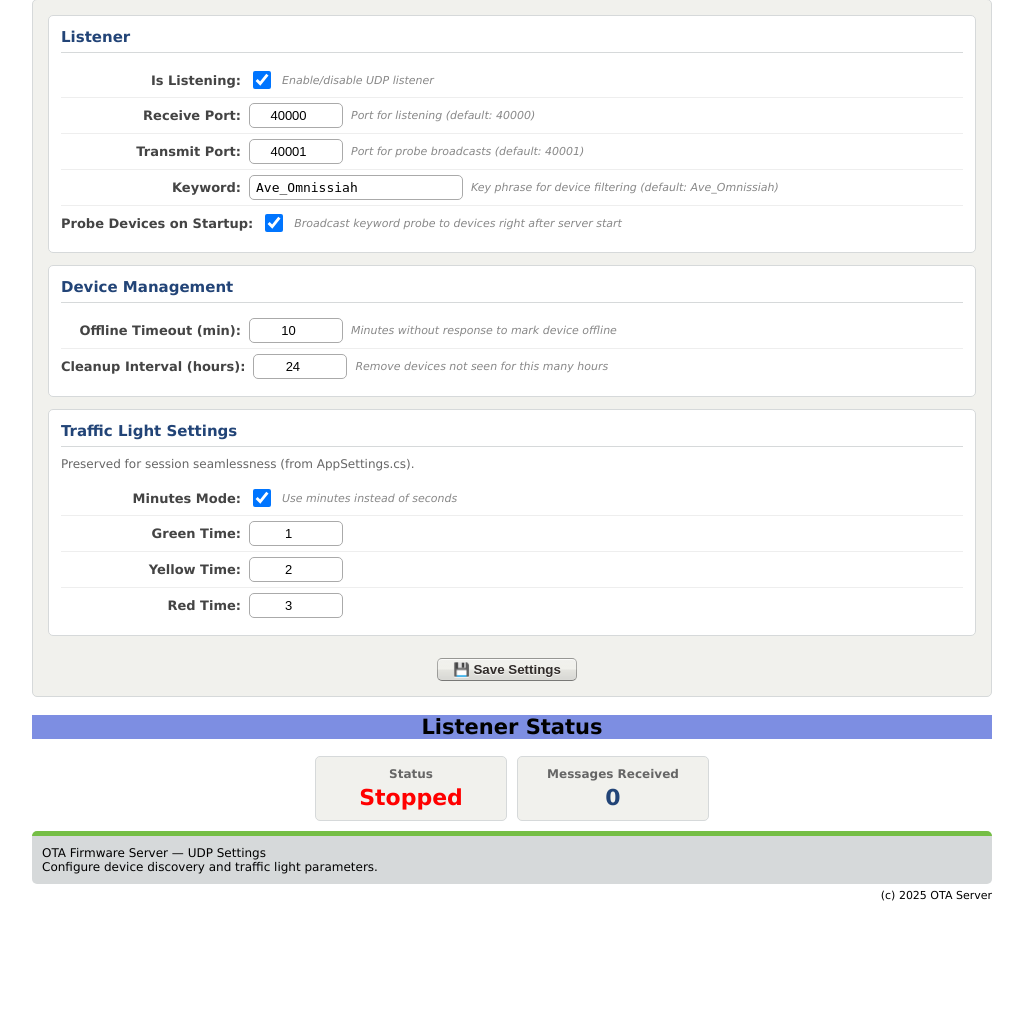
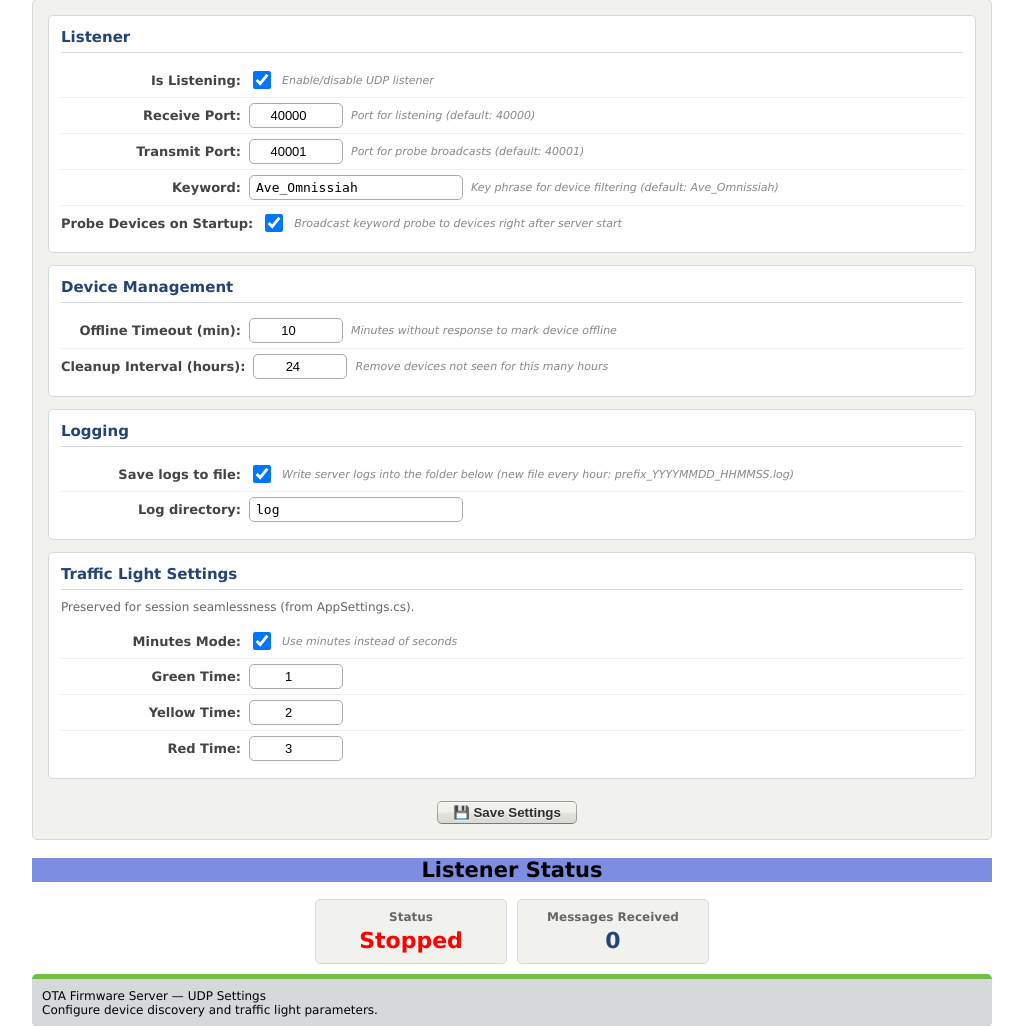
Before and after one commit to Arcanum753/otasyncer-server, a Flask app: page /udp-settings in a window 1280 px wide. Shown: the part 260-1286 px from the top of the page, without its empty margins (128-1151 px from the left). Before the commit the page ends 1161 px from the top, so only its background shows below. Run offline with Flask 3, Linux system fonts and the light colour scheme.

Commit message:
feat(logging): почасовая запись логов сервера в файл
- класс HourlyFileTee: tee stdout/stderr одновременно в консоль и в файл
  с почасовой ротацией (<prefix>_YYYYMMDD_HHMMSS.log)
- секция logging (enabled, directory) в DEFAULT_CONFIG и config.json
- применение настроек на старте и при сохранении; переключение без рестарта
- поля Logging на странице /udp-settings, чтение/запись через /api/udp/config
- папка log/ добавлена в .gitignore

```diff
--- a/app.py
+++ b/app.py
@@ -58,6 +58,10 @@ DEFAULT_CONFIG = {
         "green_time": 1,
         "yellow_time": 2,
         "red_time": 3
+    },
+    "logging": {
+        "enabled": True,
+        "directory": "log"
     }
 }
 
@@ -100,6 +104,125 @@ class _WerkzeugLogFilter(logging.Filter):
         return True
 
 logging.getLogger("werkzeug").addFilter(_WerkzeugLogFilter())
+
+
+# ============================================================
+# Файловые логи с почасовой ротацией
+# ============================================================
+class HourlyFileTee:
+    """
+    Перенаправляет stdout/stderr (в т.ч. print и логи werkzeug) в консоль
+    и одновременно в файл с почасовой ротацией.
+    Имя файла: <prefix>_YYYYMMDD_HHMMSS.log (маска по началу текущего часа).
+    """
+
+    def __init__(self, directory: str = "log", prefix: str = "otasyncer", enabled: bool = True):
+        self._lock = threading.Lock()
+        self._directory = directory
+        self._prefix = prefix
+        self._enabled = bool(enabled)
+        self._fh = None
+        self._period_key = None
+        self._console = sys.__stdout__
+
+    def set_enabled(self, enabled: bool):
+        with self._lock:
+            self._enabled = bool(enabled)
+            if not self._enabled:
+                self._close_locked()
+
+    def set_directory(self, directory: str):
+        with self._lock:
+            if directory != self._directory:
+                self._directory = directory
+                self._close_locked()
+                self._period_key = None
+
+    @property
+    def enabled(self) -> bool:
+        return self._enabled
+
+    def _close_locked(self):
+        if self._fh is not None:
+            try:
+                self._fh.flush()
+                self._fh.close()
+            except Exception:
+                pass
+            self._fh = None
+
+    def _ensure_open_locked(self):
+        if not self._enabled:
+            return
+        now = datetime.now().replace(minute=0, second=0, microsecond=0)
+        key = now.strftime("%Y%m%d_%H%M%S")
+        if self._fh is not None and key == self._period_key:
+            return
+        self._close_locked()
+        try:
+            os.makedirs(self._directory, exist_ok=True)
+            path = os.path.join(self._directory, f"{self._prefix}_{key}.log")
+            self._fh = open(path, "a", encoding="utf-8")
+            self._period_key = key
+        except Exception as e:
+            self._fh = None
+            self._period_key = None
+            try:
+                self._console.write(f"[log] open file error: {e}\n")
+            except Exception:
+                pass
+
+    def write(self, data):
+        if not data:
+            return
+        with self._lock:
+            if self._enabled:
+                try:
+                    self._ensure_open_locked()
+                    if self._fh is not None:
+                        self._fh.write(data)
+                        if not data.endswith("\n"):
+                            self._fh.write("\n")
+                        self._fh.flush()
+                except Exception:
+                    pass
+        try:
+            self._console.write(data)
+            self._console.flush()
+        except Exception:
+            pass
+
+    def flush(self):
+        with self._lock:
+            if self._fh is not None:
+                try:
+                    self._fh.flush()
+                except Exception:
+                    pass
+        try:
+            self._console.flush()
+        except Exception:
+            pass
+
+    def isatty(self):
+        return False
+
+
+log_tee = HourlyFileTee(enabled=False)
+
+
+def apply_logging_config(logging_cfg: dict):
+    """Применить настройки логирования (папка + вкл/выкл) к log_tee."""
+    global log_tee
+    directory = str(logging_cfg.get("directory", "log") or "log")
+    log_tee.set_directory(directory)
+    log_tee.set_enabled(bool(logging_cfg.get("enabled", True)))
+
+
+# Всегда перенаправляем вывод в tee: если файловые логи выключены,
+# tee работает как прозрачный проброс в консоль.
+sys.stdout = log_tee
+sys.stderr = log_tee
 
 
 # ============================================================
@@ -494,7 +617,7 @@ def load_config():
             merged = DEFAULT_CONFIG.copy()
             merged.update(cfg)
             # Убедимся, что вложенные секции есть
-            for section in ['udp_listener', 'traffic_light', 'manifest']:
+            for section in ['udp_listener', 'traffic_light', 'manifest', 'logging']:
                 if section not in merged:
                     merged[section] = DEFAULT_CONFIG[section].copy()
                 else:
@@ -525,7 +648,8 @@ def save_config(cfg):
         "firmware_dirs": normalized_dirs,
         "manifest_path": cfg.get("manifest_path", DEFAULT_CONFIG["manifest_path"]),
         "udp_listener": cfg.get("udp_listener", DEFAULT_CONFIG["udp_listener"]),
-        "traffic_light": cfg.get("traffic_light", DEFAULT_CONFIG["traffic_light"])
+        "traffic_light": cfg.get("traffic_light", DEFAULT_CONFIG["traffic_light"]),
+        "logging": cfg.get("logging", DEFAULT_CONFIG["logging"])
     }
     try:
         with open(CONFIG_FILE, 'w') as f:
@@ -839,6 +963,13 @@ class UdpListener:
 # ============================================================
 config = load_config()
 display_format = load_display_format()
+
+# Применить настройки файловых логов (папка + вкл/выкл)
+apply_logging_config(config.get("logging", DEFAULT_CONFIG["logging"]))
+if log_tee.enabled:
+    log_dir = config.get("logging", {}).get("directory", "log")
+    print(f"File logging enabled: logs are saved to '{os.path.join(log_dir, 'otasyncer_YYYYMMDD_HHMMSS.log')}' (hourly rotation)")
+
 device_storage = DeviceStorage(DEVICES_DB_FILE)
 event_log = EventLog()
 sse_manager = SseManager()
@@ -1320,7 +1451,8 @@ def get_config():
         "firmware_dirs": config["firmware_dirs"],
         "manifest_path": config["manifest_path"],
         "udp_listener": config.get("udp_listener", {}),
-        "traffic_light": config.get("traffic_light", {})
+        "traffic_light": config.get("traffic_light", {}),
+        "logging": config.get("logging", {})
     })
 
 
@@ -1493,6 +1625,7 @@ def udp_settings_page():
     return render_template('udp_settings.html',
         udp_config=udp_cfg,
         traffic_light=tl_cfg,
+        logging_config=config.get("logging", {}),
         listener_running=udp_listener.is_running,
         msg_count=udp_listener.msg_count
     )
@@ -1503,7 +1636,8 @@ def api_udp_config_get():
     """API: получить конфигурацию UDP."""
     return jsonify({
         "udp_listener": config.get("udp_listener", {}),
-        "traffic_light": config.get("traffic_light", {})
+        "traffic_light": config.get("traffic_light", {}),
+        "logging": config.get("logging", {})
     })
 
 
@@ -1536,6 +1670,18 @@ def api_udp_config_set():
             for k, v in data["traffic_light"].items():
                 config["traffic_light"][k] = v
             save_config(config)
+
+        # Обновляем настройки файловых логов
+        if "logging" in data:
+            new_logging = data["logging"]
+            for k, v in new_logging.items():
+                config["logging"][k] = v
+            if not config["logging"].get("directory"):
+                config["logging"]["directory"] = "log"
+            save_config(config)
+            apply_logging_config(config["logging"])
+            if config["logging"].get("enabled", True):
+                print(f"File logging enabled: saved to '{config['logging'].get('directory', 'log')}'")
 
         return jsonify({"success": True})
     except Exception as e:
--- a/config.json
+++ b/config.json
@@ -26,5 +26,9 @@
         "green_time": 1,
         "yellow_time": 2,
         "red_time": 3
+    },
+    "logging": {
+        "enabled": true,
+        "directory": "log"
     }
 }
--- a/templates/udp_settings.html
+++ b/templates/udp_settings.html
@@ -73,6 +73,22 @@
                        value="{{ udp_config.device_cleanup_hours }}"
                        min="1" max="720" class="input-num">
                 <span class="setting-hint">Remove devices not seen for this many hours</span>
+            </div>
+        </div>
+
+        <div class="settings-group">
+            <h3>Logging</h3>
+            <div class="setting-row">
+                <label for="logging_enabled">Save logs to file:</label>
+                <input type="checkbox" id="logging_enabled"
+                       {% if logging_config.enabled %}checked{% endif %}>
+                <span class="setting-hint">Write server logs into the folder below (new file every hour: prefix_YYYYMMDD_HHMMSS.log)</span>
+            </div>
+            <div class="setting-row">
+                <label for="logging_directory">Log directory:</label>
+                <input type="text" id="logging_directory"
+                       value="{{ logging_config.directory }}"
+                       class="input-text">
             </div>
         </div>
 
@@ -157,6 +173,10 @@
                 green_time: parseInt(document.getElementById('green_time').value),
                 yellow_time: parseInt(document.getElementById('yellow_time').value),
                 red_time: parseInt(document.getElementById('red_time').value)
+            },
+            logging: {
+                enabled: document.getElementById('logging_enabled').checked,
+                directory: document.getElementById('logging_directory').value
             }
         };
 
@@ -181,6 +201,14 @@
             btn.disabled = false;
         });
     }
+
+    const logChk = document.getElementById('logging_enabled');
+    const logDir = document.getElementById('logging_directory');
+    if (logChk && logDir) {
+        const syncDirState = () => { logDir.disabled = !logChk.checked; };
+        logChk.addEventListener('change', syncDirState);
+        syncDirState();
+    }
     </script>
 </body>
 </html>
```
Also changed, not shown: 1 other file.
